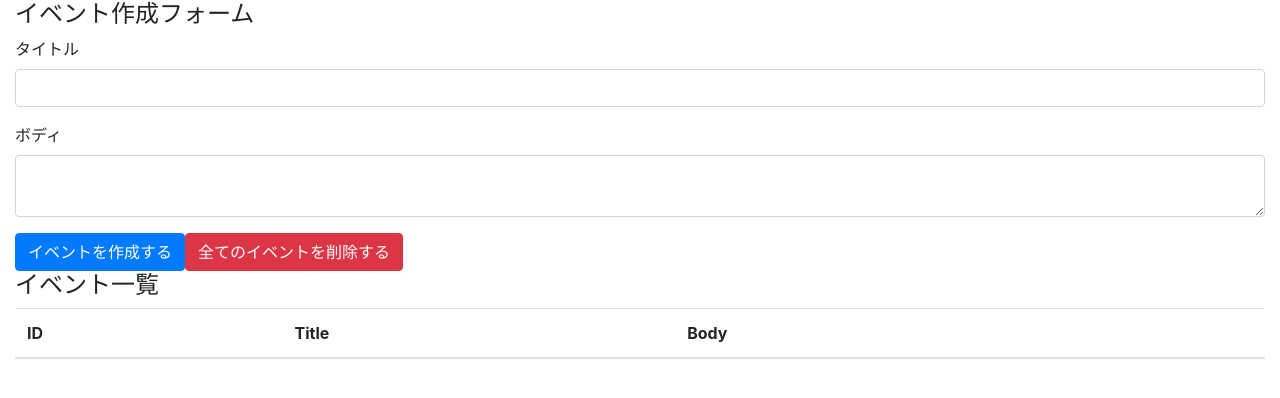
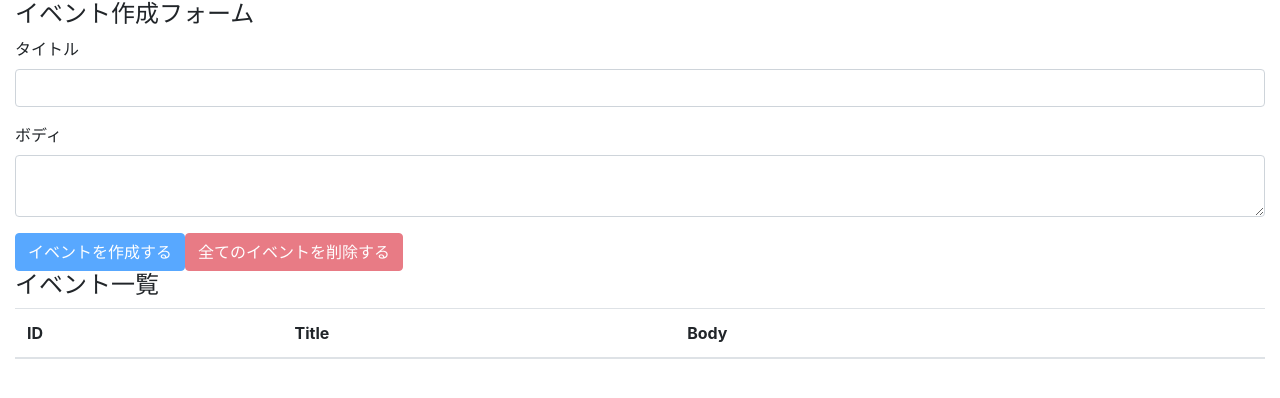
Before and after one commit to pochi23/react-hooks-practice, a React (Create React App) app in the folder react-hooks-101/: page / in a window 1280 px wide. Shown: the top 398 px of the page. Built offline with nearby package versions, Linux system fonts and the light colour scheme.

Commit message:
implement all events deletion feature

```diff
--- a/react-hooks-101/src/components/App.js
+++ b/react-hooks-101/src/components/App.js
@@ -1,6 +1,6 @@
 import React, { useState, useReducer } from "react";
 import "bootstrap/dist/css/bootstrap.min.css";
-import Event from "./Event"
+import Event from "./Event";
 import reducer from "../reducers/index.js";
 
 const App = () => {
@@ -19,6 +19,12 @@ const App = () => {
     setBody("");
   };
 
+  const deleteAllEvents = (e) => {
+    e.preventDefault();
+    const result = window.confirm("すべてのイベントを本当に削除しても良いですか？");
+    if (result) dispatch({ type: "DELETE_ALL_EVENTS" });
+  };
+  const unCreatable = title === "" || body === "";
 
   return (
     <div className="container-fluid">
@@ -42,10 +48,20 @@ const App = () => {
             onChange={(e) => setBody(e.target.value)}
           />
         </div>
-        <button className="btn btn-primary" onClick={addEvent}>
+        <button
+          className="btn btn-primary"
+          disabled={unCreatable}
+          onClick={addEvent}
+        >
           イベントを作成する
         </button>
-        <button className="btn btn-danger">全てのイベントを削除する</button>
+        <button
+          className="btn btn-danger"
+          disabled={state.length === 0}
+          onClick={deleteAllEvents}
+        >
+          全てのイベントを削除する
+        </button>
       </form>
       <h4>イベント一覧</h4>
       <table className="table table-hover">
@@ -58,7 +74,9 @@ const App = () => {
           </tr>
         </thead>
         <tbody>
-          { state.map((event, index) => <Event key={index} event={event} dispatch={dispatch}/>)}
+          {state.map((event, index) => (
+            <Event key={index} event={event} dispatch={dispatch} />
+          ))}
         </tbody>
       </table>
     </div>
--- a/react-hooks-101/src/components/Event.js
+++ b/react-hooks-101/src/components/Event.js
@@ -3,7 +3,8 @@ import React from "react";
 const Event = ({ event, dispatch }) => {
   const id = event.id;
   const handleClickDeleteButton = () => {
-    dispatch({
+    const result = window.confirm(`ID${id}のイベントを本当に削除しても良いですか？`)
+    if(result) dispatch({
       type: "DELETE_EVENT",
       id: id,
     });
```
